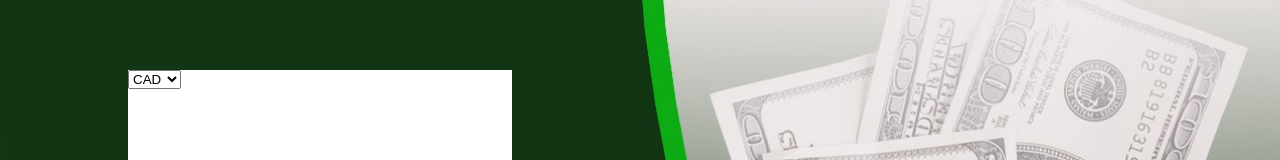
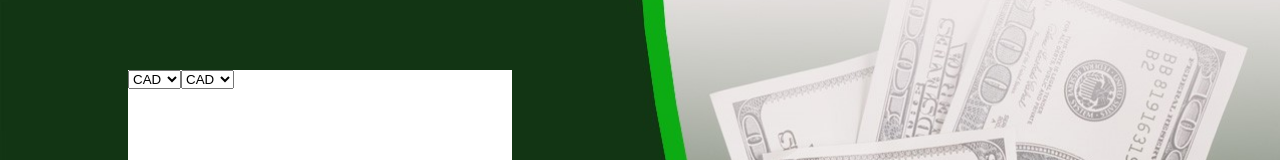
Before and after one commit to EliasenJason/currency_converter, a React (Create React App) app: page / in a window 1280 px wide. Shown: the part 284-444 px from the top of the page. Built offline with nearby package versions, Linux system fonts and the light colour scheme.

Commit message:
style me please

```diff
--- a/src/App.js
+++ b/src/App.js
@@ -1,6 +1,6 @@
 import React from 'react';
 import {GlobalStyle} from './components/styles'
-import {Title, CurrencyIn, ConverterContainer} from './components'
+import {Title, CurrencySelector, ConverterContainer} from './components'
 
 function App() {
   const [currencyData] = React.useState({"rates":{"CAD":1.5381,"HKD":9.4005,"ISK":156.6,"PHP":58.232,"DKK":7.4393,"HUF":359.57,"CZK":26.19,"AUD":1.5642,"RON":4.8738,"SEK":10.1059,"IDR":17026.94,"INR":88.6625,"BRL":6.3888,"RUB":89.09,"HRK":7.569,"JPY":126.21,"THB":36.396,"CHF":1.0805,"SGD":1.609,"PLN":4.5379,"BGN":1.9558,"TRY":8.9492,"CNY":7.8409,"NOK":10.3108,"NZD":1.6853,"ZAR":18.4147,"USD":1.2124,"MXN":24.0418,"ILS":3.8095,"GBP":0.88943,"KRW":1330.37,"MYR":4.8932},"base":"EUR","date":"2021-01-14"})
@@ -14,26 +14,32 @@ function App() {
   // },[])
 
   function selectCurrencyIn(currency) {
-    console.log(currency)
     setCurrencyIn({[currency]:currencyData.rates[currency]})
   }
 
   function selectCurrencyOut(currency) {
-    return setCurrencyOut(currency)
+    setCurrencyOut({[currency]:currencyData.rates[currency]})
   }
   console.log(currencyIn)
+  console.log(currencyOut)
 
   return (
     <>
       <GlobalStyle />
       <Title>Amazing Currency Converter</Title>
       <ConverterContainer>
-        <CurrencyIn
+        <CurrencySelector
           currencyData={currencyData}
           currencyIn={currencyIn}
-          selectCurrencyIn={selectCurrencyIn}
+          called={selectCurrencyIn}
         >
-        </CurrencyIn>
+        </CurrencySelector>
+        <CurrencySelector
+          currencyData={currencyData}
+          currencyIn={currencyOut}
+          called={selectCurrencyOut}
+        >
+        </CurrencySelector>
       </ConverterContainer>
     </>
   );
--- a/src/components/index.js
+++ b/src/components/index.js
@@ -1,5 +1,5 @@
 import React from 'react'
-import { TitleStyled, CurrencyInStyled, ConverterContainerStyled } from './styles'
+import { TitleStyled, CurrencySelect, ConverterContainerStyled } from './styles'
 
 export function Title({children}) {
     return <TitleStyled>{children}</TitleStyled>
@@ -9,16 +9,16 @@ export function ConverterContainer({children}) {
     return <ConverterContainerStyled>{children}</ConverterContainerStyled>
 }
 
-export function CurrencyIn({children, currencyData, currencyIn, selectCurrencyIn, ...restProps}) {
+export function CurrencySelector({children, currencyData, currencyIn, called, ...restProps}) {
 
     let currencyAbbreviations = Object.keys(currencyData.rates)
 
     return (
-        <CurrencyInStyled {...restProps} onChange={(event) => selectCurrencyIn(event.target.value)}>
+        <CurrencySelect {...restProps} onChange={(event) => called(event.target.value)}>
             {currencyAbbreviations.map((currency, index) => {
-                return <option value={restProps.CurrencyIn} key={index}>{currency}</option>
+                return <option value={restProps.currencyIn} key={index}>{currency}</option>
             })}
             {children}
-        </CurrencyInStyled>
+        </CurrencySelect>
     )
 }
--- a/src/components/styles.js
+++ b/src/components/styles.js
@@ -30,6 +30,6 @@ export const ConverterContainerStyled = styled.div`
     height: 300px;
     background-color: white;
 `
-export const CurrencyInStyled = styled.select`
+export const CurrencySelect = styled.select`
 
 `
```
Also changed, not shown: 2 other files (tests, documents, lock files or other folders).
